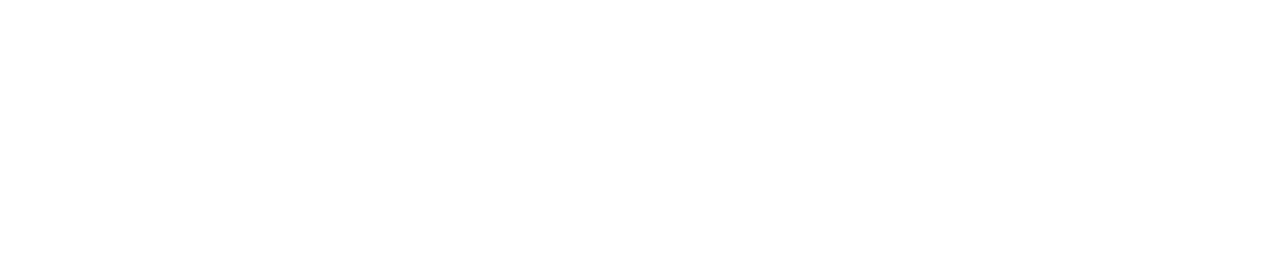
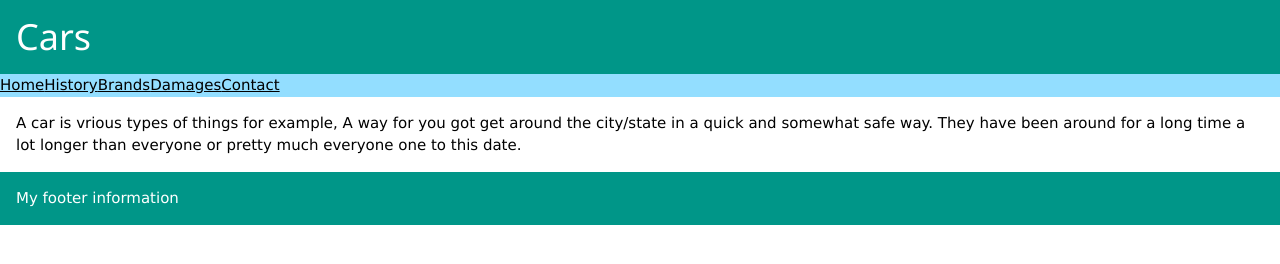
Before and after one commit to Francisco319/senior-portfolio, a plain HTML site: page index.html in a window 1280 px wide. Drawn offline with nearby package versions, Linux system fonts and the light colour scheme.

Commit message:
adding style sheet

```diff
--- a/index.html
+++ b/index.html
@@ -4,9 +4,31 @@
     <meta charset="UTF-8">
     <meta http-equiv="X-UA-Compatible" content="IE=edge">
     <meta name="viewport" content="width=device-width, initial-scale=1.0">
-    <title>Document</title>
+    <title>Senior profilo </title>
+    <meta name="viewport" content="width=device-width, initial-scale=1">
+    <link rel="stylesheet" href="https://fonts.googleapis.com/css?family=Roboto">
+    <link rel="stylesheet" href="https://www.w3schools.com/w3css/4/w3.css">
+    <link rel="stylesheet" href="style.css">
 </head>
 <body>
+    <header class="w3-container w3-teal">
+        <h1>Cars</h1>
+    </header>
+    <nav>
+        <ul>
+            <li><a href="index.html">Home</a></li>
+            <li><a href="#">History</a></li>
+            <li><a href="#">Brands</a></li>
+            <li><a href="#">Damages</a></li>
+            <li><a href="#">Contact</a></li>
+        </ul>
+    </nav>
+    <section class="w3-container">
+        <p>A car is vrious types of things for example, A way for you got get around the city/state in a quick and somewhat safe way. They have been around for a long time a lot longer than everyone or pretty much everyone one to this date.</p>
+    </section>
+    <footer class="w3-container w3-teal">
+        <p>My footer information</p>
+    </footer>
 
 </body>
 </html>
--- /dev/null
+++ b/style.css
@@ -0,0 +1,11 @@
+nav {
+    background-color: #93deff;
+    border: 1px 93deff solid;
+}
+nav ul {
+    list-style-type: none;
+    margin: 0;
+    padding: 0;
+    display: flex;
+    flex-direction: row;
+}
```
